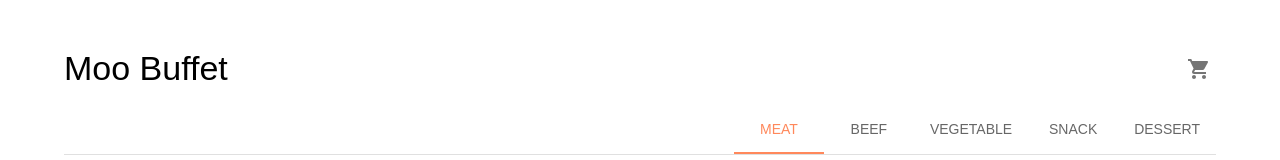
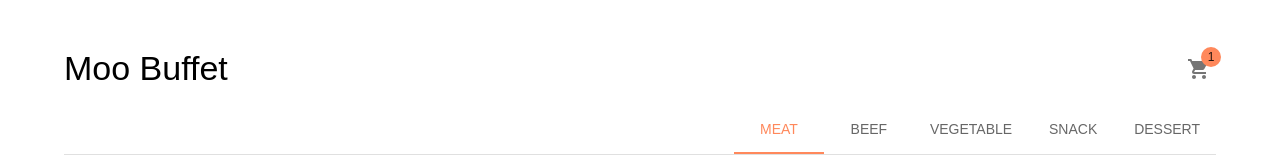
Before and after one commit to kitsune2355/POS-Buffet, a React (Create React App) app: page / in a window 1280 px wide. Shown: the top 160 px of the page. Built offline with nearby package versions, Linux system fonts and the light colour scheme.

Commit message:
Add badge of cart

```diff
--- a/src/components/Navbar.tsx
+++ b/src/components/Navbar.tsx
@@ -1,4 +1,4 @@
-import { IconButton, Stack, Typography } from "@mui/material";
+import { Badge, IconButton, Stack, Typography } from "@mui/material";
 import React from "react";
 import { ShoppingCart } from "@mui/icons-material";
 import { useNavigate } from "react-router-dom";
@@ -42,7 +42,9 @@ const Navbar: React.FC<INavbarProps> = ({
             Moo Buffet
           </Typography>
           <IconButton size="small" onClick={onCart}>
-            <ShoppingCart />
+            <Badge badgeContent={1} color="primary">
+              <ShoppingCart />
+            </Badge>
           </IconButton>
         </Stack>
         <Stack direction="row" justifyContent="flex-end">
@@ -74,7 +76,9 @@ const Navbar: React.FC<INavbarProps> = ({
             </Typography>
             <Stack direction="row">
               <IconButton size="small" onClick={onCart}>
-                <ShoppingCart />
+                <Badge badgeContent={1} color="primary">
+                  <ShoppingCart />
+                </Badge>
               </IconButton>
               {childrenMenuIcon}
             </Stack>
```
